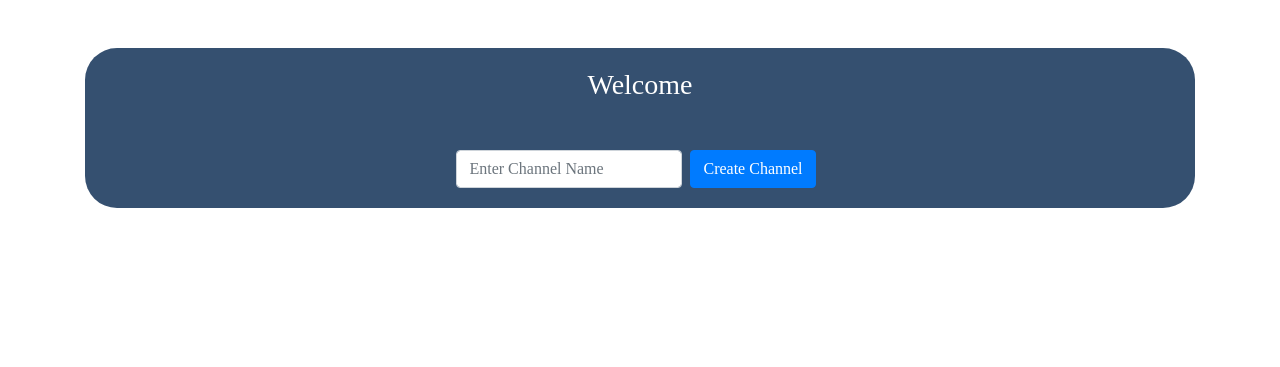
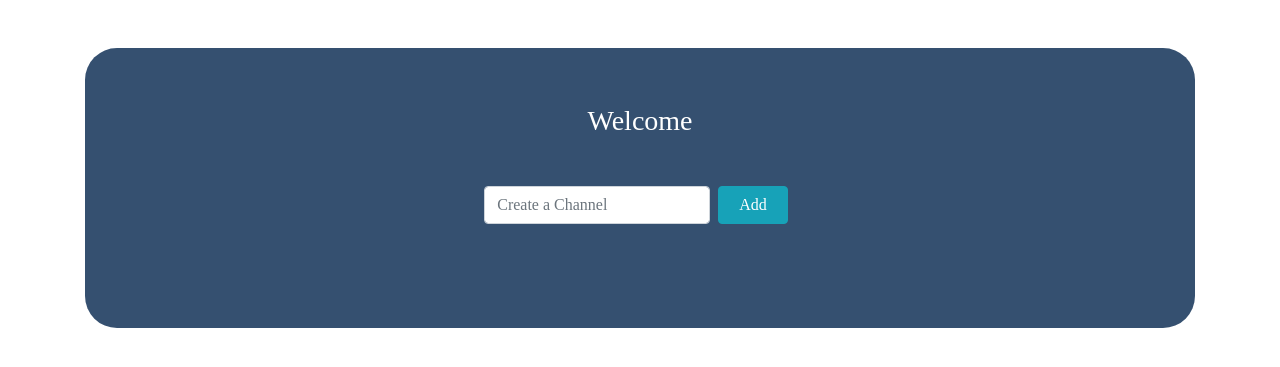
Before and after one commit to shuaibr/Harvard-CS50-Web-Programming, a Flask app: template Project - Slack Messaging Service/templates/home.html in a window 1280 px wide. Shown: the part 56-423 px from the top of the page. Run offline with Flask 2, Linux system fonts and the light colour scheme; the template is opened without the code that fills it, so the values that code supplies are empty; some libraries are stand-ins or nearby versions.

Commit message:
create a channe;

```diff
--- a/Project - Slack Messaging Service/templates/home.html
+++ b/Project - Slack Messaging Service/templates/home.html
@@ -1,8 +1,8 @@
 {% extends "layout.html" %} {% block heading %} {% endblock %} {% block body %}
 
 <script>
-  function display_name() {
-    var name = document.getElementById("name").value;
+  function create() {
+    var channel = document.getElementById("channel").value;
     alert("Welcome " + name);
   }
 </script>
@@ -10,7 +10,7 @@
 <style>
   @media (min-width: 768px) {
     .h-md-100 {
-      height: 20vh;
+      height: fit-content;
     }
   }
   .btn-round {
@@ -36,7 +36,7 @@
       <div class="logoarea pt-2 pb-2">
         <h3 class="mb-5">Welcome {{user}}</h3>
         <form
-          class="container d-flex h-100"
+          class="container d-flex h-100 mb-5"
           id="form_id"
           method="POST"
           name="form"
@@ -44,18 +44,20 @@
           <div class="row mx-auto h-100">
             <input
               class="form-control"
-              id="channe"
+              id="channel"
               name="channel"
               type="text"
-              placeholder="Enter Channel Name"
+              placeholder="Create a Channel"
             />
           </div>
           <button
-            class="row btn btn-primary mx-2"
-            id="submit"
-            onclick="create_channel()"
+            type="button"
+            class="btn btn-info btn mx-2"
+            id="create"
+            onclick="create()"
+            aria-label="Left Align"
           >
-            Create Channel
+            <span class="m-2" aria-hidden="true">Add</span>
           </button>
         </form>
       </div>
```
